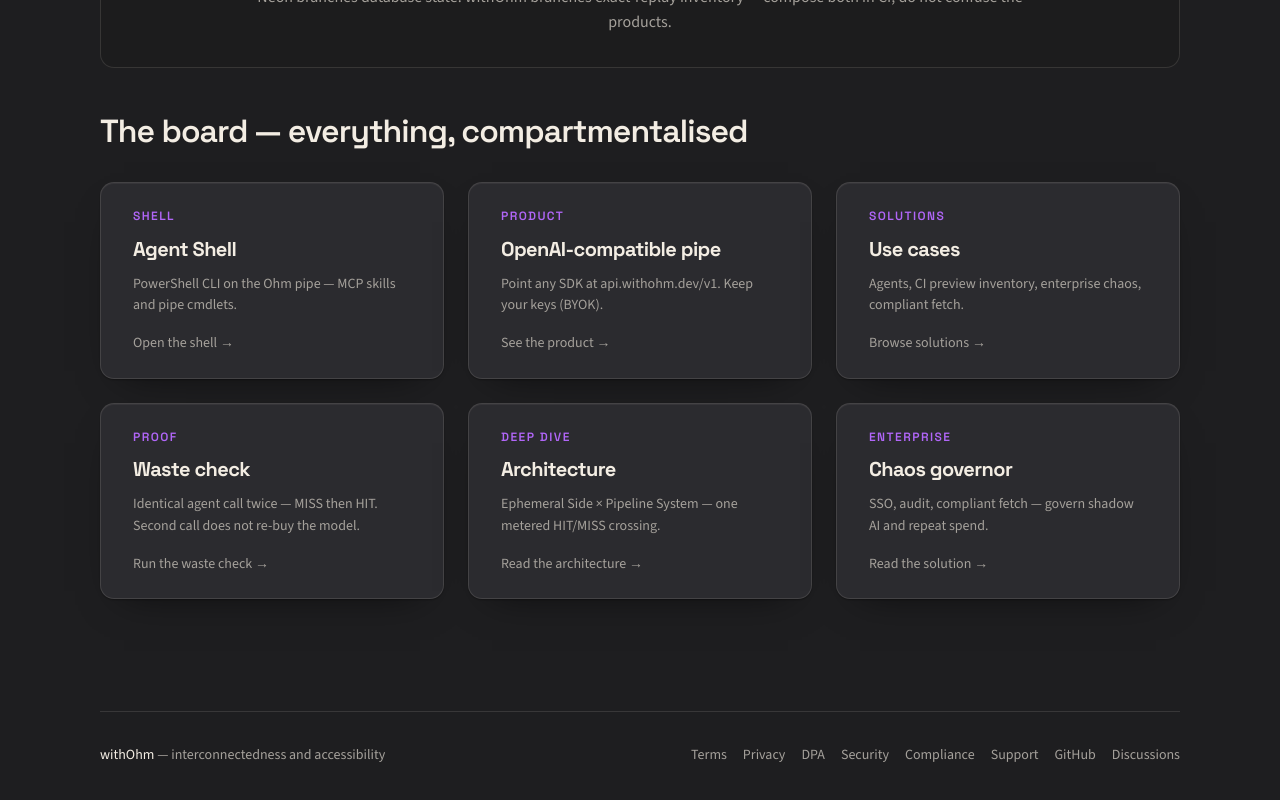
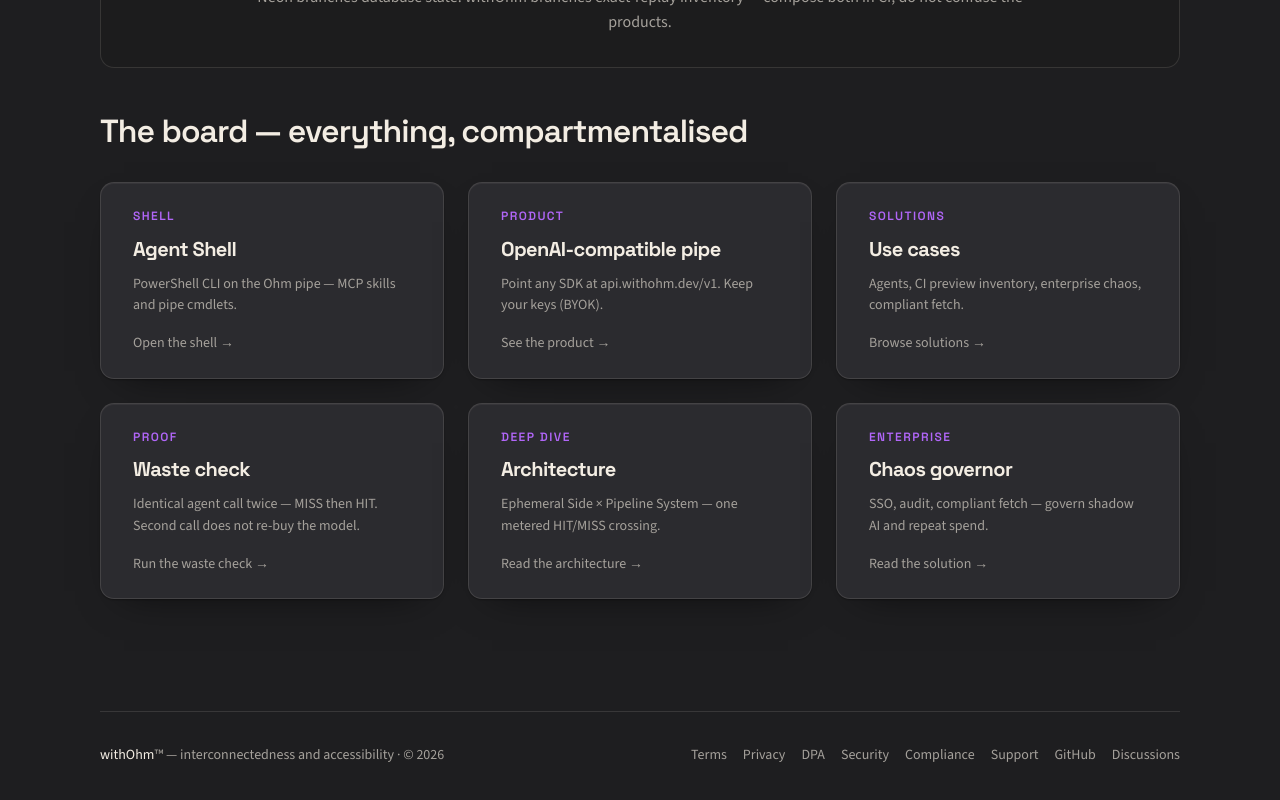
Before and after one commit to iwasinnam2/ohm, a Next.js app in the folder site/: page / in a window 1280 px wide. Shown: the part 1669-2469 px from the top of the page. Built offline with nearby package versions, Linux system fonts and the light colour scheme.

Commit message:
Show withOhm™ and © in site footer.
Co-authored-by: iwasinnam2 <iwasinnam2@users.noreply.github.com>

```diff
--- a/site/src/app/layout.tsx
+++ b/site/src/app/layout.tsx
@@ -87,7 +87,9 @@ export default function RootLayout({
           </main>
           <footer className="site-footer">
             <span>
-              <strong>withOhm</strong> — interconnectedness and accessibility
+              <strong>withOhm</strong>
+              <span aria-hidden="true">™</span> — interconnectedness and
+              accessibility · © 2026
             </span>
             <nav className="site-footer__legal" aria-label="Legal">
               <Link href="/docs/terms">Terms</Link>
```
